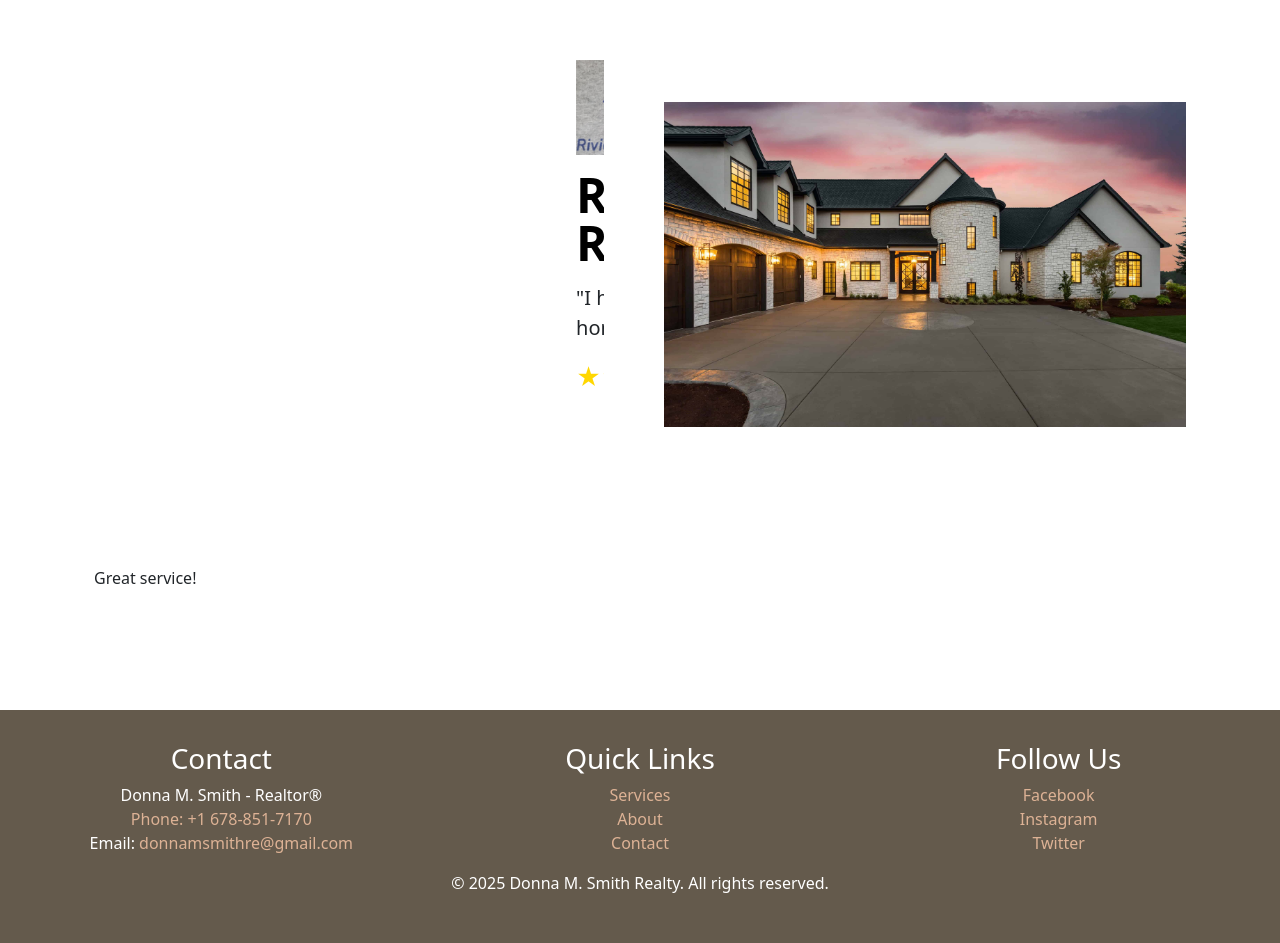
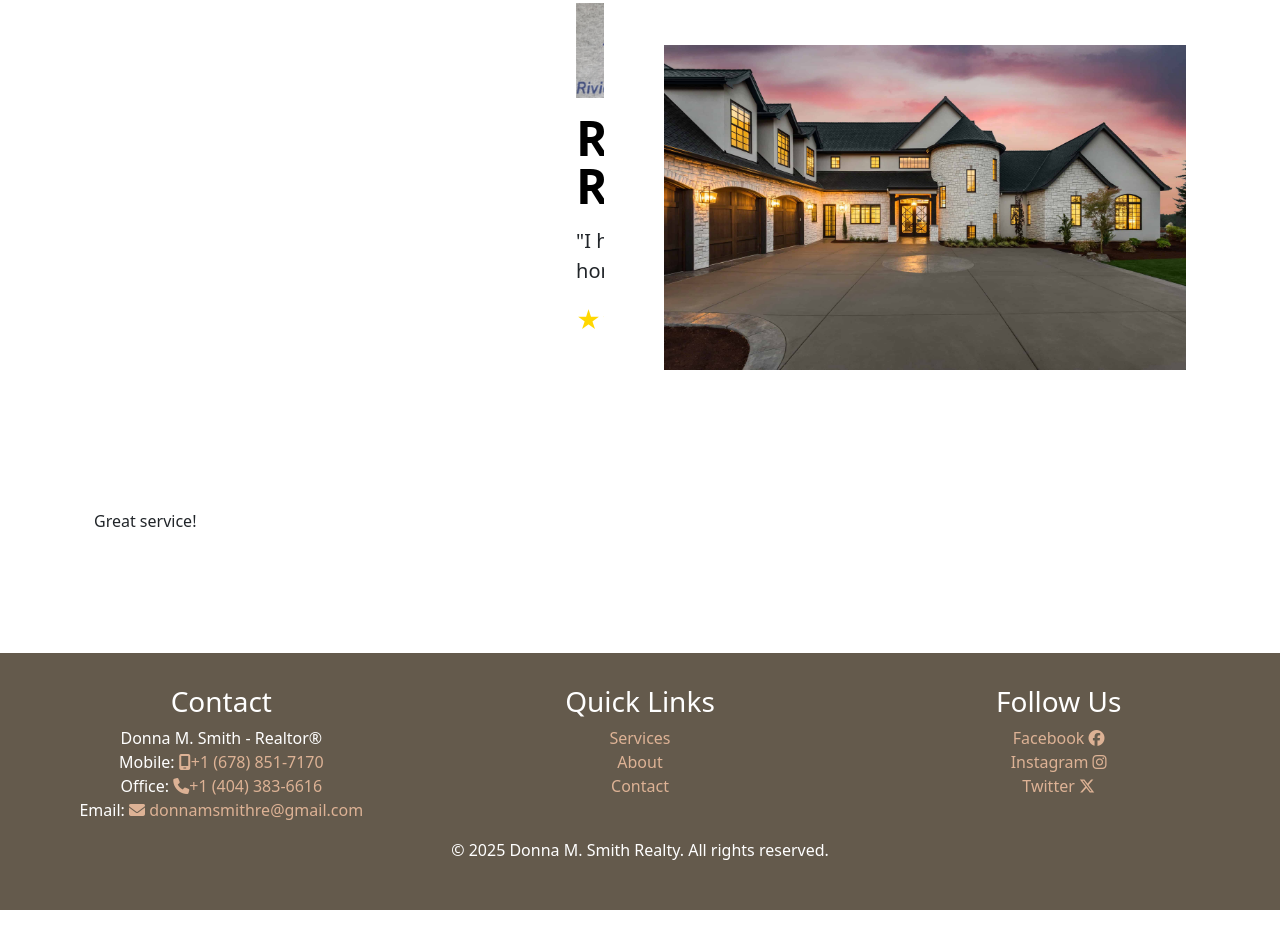
Before and after one commit to mikejonez281/Donna_Smith_Realtor, a plain HTML site: page frontend/index.html in a window 1280 px wide. Shown: the part 414-1357 px from the top of the page. After the commit the page ends 1324 px from the top, so only its background shows below. Drawn offline with nearby package versions, Linux system fonts and the light colour scheme.

Commit message:
Added Fonts and Listings Link

```diff
--- a/frontend/app.js
+++ b/frontend/app.js
@@ -26,7 +26,8 @@ const translations = {
         },
         footer: {
             contact: 'Contact',
-            phone: 'Phone',
+            mobile: 'Mobile',
+            office: 'Office',
             email: 'Email',
             quickLinks: 'Quick Links',
             followUs: 'Follow Us',
@@ -61,7 +62,8 @@ const translations = {
         },
         footer: {
             contact: 'Contacto',
-            phone: 'Teléfono',
+            mobile: 'Móvil',
+            office: 'Oficina',
             email: 'Correo',
             quickLinks: 'Enlaces rápidos',
             followUs: 'Síguenos',
@@ -170,13 +172,14 @@ function updateTranslations() {
 
     // Update footer content
     document.getElementById('footer-contact').textContent = t.footer.contact;
-    document.getElementById('footer-phone').textContent = t.footer.phone;
-    document.getElementById('footer-email').textContent = t.footer.email;
+    document.getElementById('footer-mobile-label').textContent = t.footer.mobile;
+    document.getElementById('footer-office-label').textContent = t.footer.office;
+    document.getElementById('footer-email-label').textContent = t.footer.email;
     document.getElementById('footer-quick-links').textContent = t.footer.quickLinks;
     document.getElementById('footer-follow-us').textContent = t.footer.followUs;
+    document.getElementById('footer-contact-link').textContent = t.footer.contact;
     document.getElementById('footer-services').textContent = t.footer.services;
     document.getElementById('footer-about').textContent = t.footer.about;
-    document.getElementById('footer-contact').textContent = t.footer.contact;
 }
 
 // Language Switch Event Listener
--- a/frontend/index.html
+++ b/frontend/index.html
@@ -17,15 +17,17 @@
       crossorigin="anonymous"
     ></script>
     <script src="app.js"></script>
+    <script src="https://kit.fontawesome.com/02bba9e42c.js" crossorigin="anonymous"></script>
   </head>
   <body>
     <div class="container-fluid">
       <header
         class="d-flex flex-wrap justify-content-between align-items-center py-3 mb-4 border-bottom"
+        style="position: fixed; width: 100%; z-index: 1000; background-color: white"
       >
         <!-- Logo and Brand Name -->
         <a
-          href="/"
+          href="index.html"
           class="d-flex align-items-center mb-3 mb-md-0 me-md-auto link-body-emphasis text-decoration-none"
         >
           <img
@@ -50,7 +52,7 @@
                     <a class="nav-link active rounded-button" aria-current="page" href="#">Home</a>
                   </li>
                   <li class="nav-item">
-                    <a class="nav-link" href="#">Listings</a>
+                    <a class="nav-link" href="https://www.northgroupre.com/index.php?showagency=1&rtype=" target="_blank">Listings</a>
                   </li>
                   <li class="nav-item">
                     <a class="nav-link" href="#">Services</a>
@@ -74,6 +76,7 @@
         </div>
       </header>
     </div>
+    <div style="height:100px;"></div>
     <div class="container-fluid px-5 py-4">
       <div id="welcome-message" class="row"></div>
     </div>
@@ -101,9 +104,11 @@
           <h3 id="footer-contact">Contact</h3>
           <span>Donna M. Smith - Realtor&reg;</span> <!--&reg; is the html entity for ®-->
           <br />
-          <a id="footer-phone" href="#">Phone</a><a href="#">:</a> <a href="tel:+1 678-851-7170">+1 678-851-7170</a>
+          <span id="footer-mobile-label">Mobile</span>: <a href="tel:+1 (678) 851-7170" id="footer-mobile"><i class="fa-solid fa-mobile-screen"></i>+1 (678) 851-7170</a>
           <br />
-          <a id="footer-email">Email</a>: <a href="https://mail.google.com/mail/?view=cm&fs=1&to=donnamsmithre@gmail.com" target="_blank">donnamsmithre@gmail.com</a>
+          <span id="footer-office-label">Office</span>: <a href="tel:+1 (404)383-6616" id="footer-office"><i class="fa-solid fa-phone"></i>+1 (404) 383-6616</a>
+          <br />
+          <span id="footer-email-label">Email</span>: <a href="https://mail.google.com/mail/?view=cm&fs=1&to=donnamsmithre@gmail.com" target="_blank" id="footer-email"><i class="fa-solid fa-envelope"></i> donnamsmithre@gmail.com</a>
         </div>
         <div class="col-md-4">
           <h3 id="footer-quick-links">Quick Links</h3>
@@ -111,17 +116,17 @@
           <br />
           <a id="footer-about" href="#/about">About</a>
           <br />
-          <a id="footer-contact" href="#/contact">Contact</a>
+          <a id="footer-contact-link" href="#/contact">Contact</a>
           <br />
         </div>
         <div class="col-md-4">
           <h3 id="footer-follow-us">Follow Us</h3>
           <div class="social-links">
-            <a href="https://www.facebook.com/donna.regeski">Facebook</a>
+            <a href="https://www.facebook.com/donna.regeski">Facebook <i class="fa-brands fa-facebook"></i></a>
             <br />
-            <a href="#instagram">Instagram</a>
+            <a href="#instagram">Instagram <i class="fa-brands fa-instagram"></i></a>
             <br />
-            <a href="#twitter">Twitter</a>
+            <a href="#twitter">Twitter <i class="fa-brands fa-x-twitter"></i></a>
             <br />
           </div>
         </div>
```
